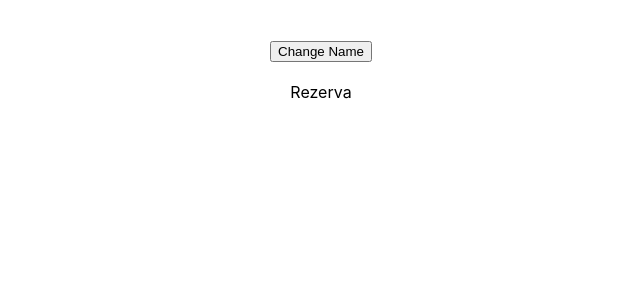
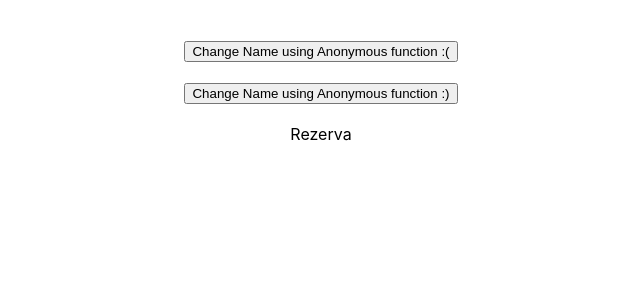
Before and after one commit to Santhoshmahanthi123/react-techsith, a React (Create React App) app: page / in a window 1280 px wide. Shown: the top 300 px of the page, without its empty margins (319-959 px from the left). Built offline with nearby package versions, Linux system fonts and the light colour scheme.

Commit message:
best approach to send data dynamically

```diff
--- a/src/App.js
+++ b/src/App.js
@@ -16,8 +16,13 @@ class App extends Component {
       <div className="App">
         <br />
         <br />
-        <button onClick={() => this.changeName("Welcome to Rezerva")}>
-          Change Name
+        <button onClick={() => this.changeName("Welcome to Rezerva :(")}>
+          Change Name using Anonymous function :(
+        </button>
+        <br />
+        <br />
+        <button onClick={this.changeName.bind(this, "Welcome to Rezerva :)")}>
+          Change Name using Anonymous function :)
         </button>
         <br />
         <br />
```
